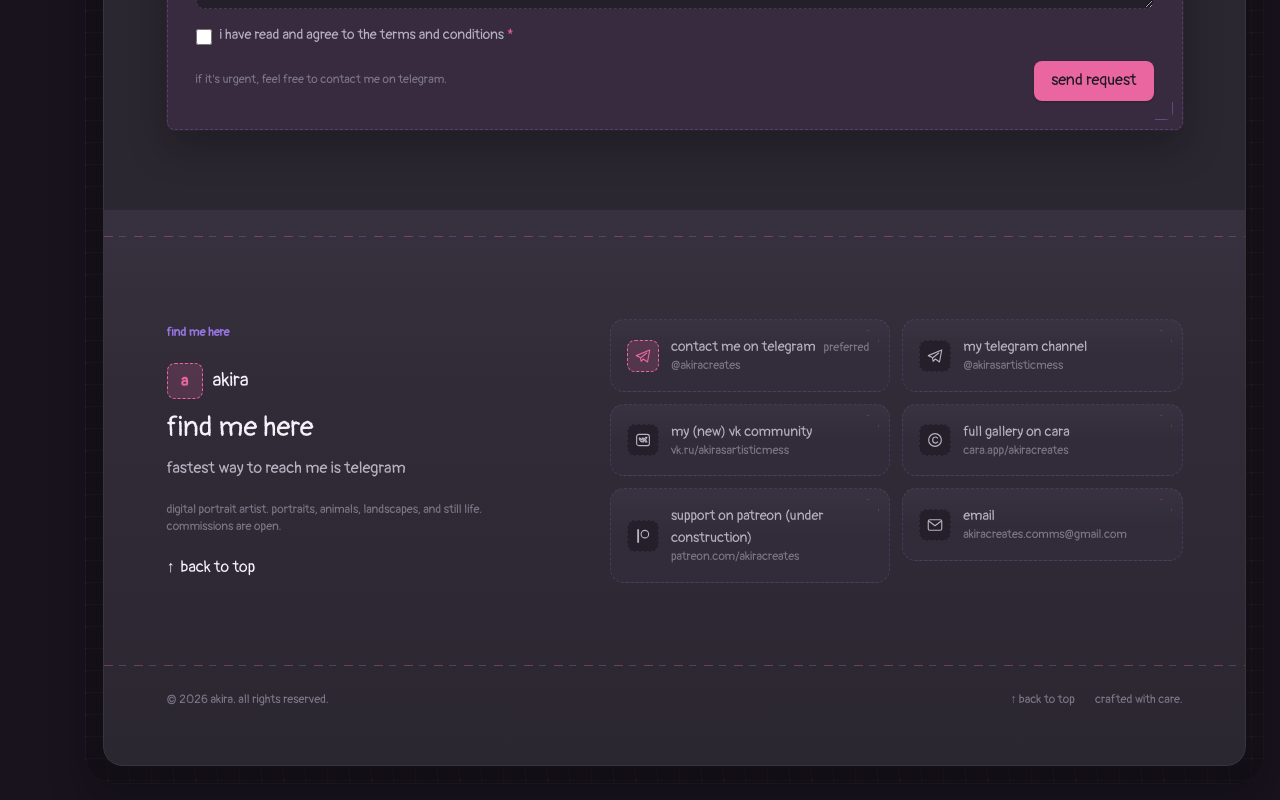
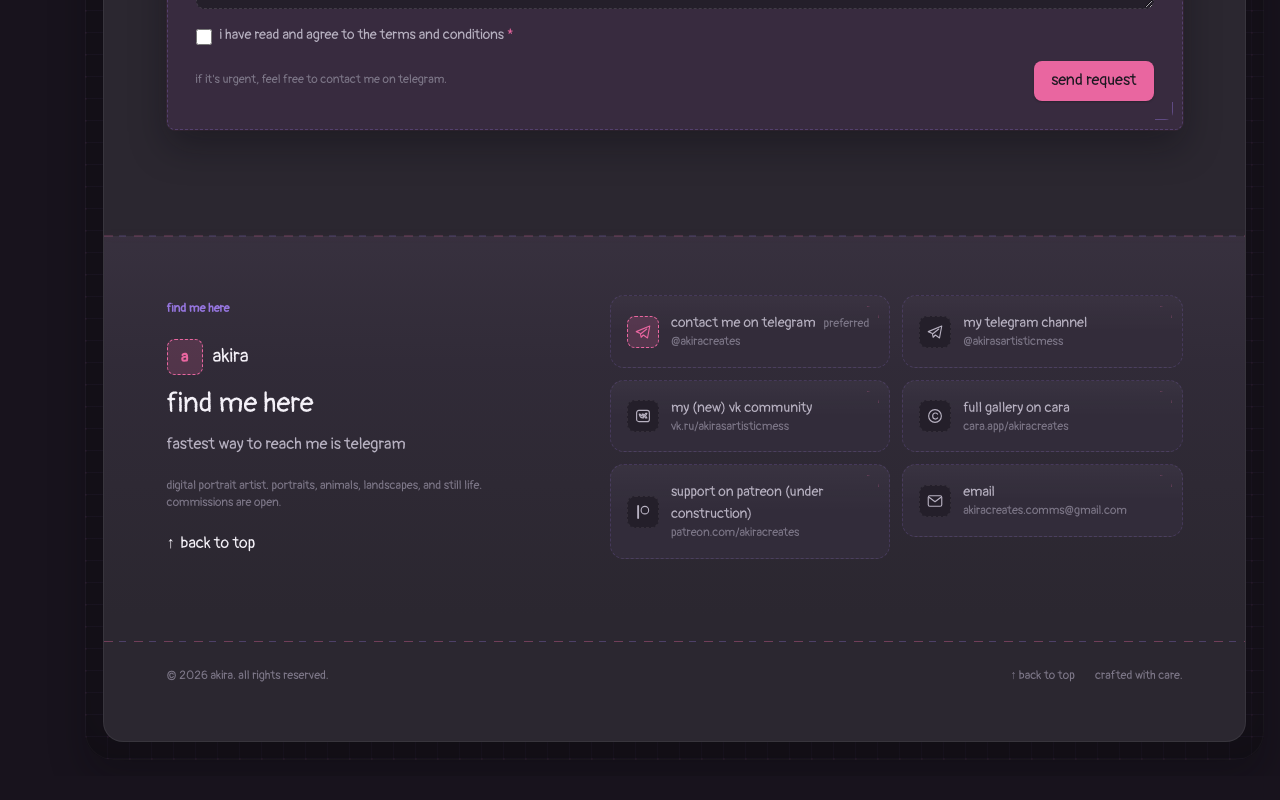
Before and after one commit to akiracreates/portfolio, a Next.js app in the folder frontend/: page /en/commissions/request in a window 1280 px wide. Shown: the part 886-1686 px from the top of the page. After the commit the page ends 1662 px from the top, so only its background shows below. Built offline with nearby package versions, Linux system fonts and the light colour scheme; no server answers.

Commit message:
updated separators

```diff
--- a/frontend/src/app/globals.css
+++ b/frontend/src/app/globals.css
@@ -2103,6 +2103,10 @@ a {
 
 .site-ending {
   position: relative;
+  background: transparent;
+}
+
+.site-ending-zone {
   background: linear-gradient(
     180deg,
     rgba(56, 49, 63, 0.96) 0%,
@@ -2113,18 +2117,26 @@ a {
 
 .site-ending::before {
   content: none;
-  position: absolute;
-  left: clamp(1.25rem, 5vw, 3.5rem);
-  right: clamp(1.25rem, 5vw, 3.5rem);
-  top: 0;
-  height: 1px;
-  background-image: repeating-linear-gradient(
-    90deg,
-    rgba(233, 102, 160, 0.18) 0 10px,
-    transparent 10px 16px,
-    rgba(149, 117, 222, 0.18) 16px 22px,
-    transparent 22px 30px
-  );
+}
+
+.site-ending-zone > .divider-bleed-host {
+  transform: translateY(-0.5px);
+}
+
+.site-ending-zone > .divider-bleed-host .broken-divider {
+  box-shadow: 0 0 8px rgba(233, 102, 160, 0.12);
+}
+
+.site-ending-zone > .divider-bleed-host + .container {
+  padding-top: clamp(1.5rem, 2.6vw, 2rem);
+}
+
+.site-ending-zone
+  > .divider-bleed-host
+  + .container
+  + .divider-bleed-host
+  + .container {
+  padding-top: 0;
 }
 
 .social-pill {
--- a/frontend/src/components/layout/footer.jsx
+++ b/frontend/src/components/layout/footer.jsx
@@ -36,8 +36,9 @@ export function Footer() {
   if (useCompactFooter) {
     return (
       <footer className="site-ending">
-        <SectionDividerBleed className="mt-0 mb-6 md:mb-7" />
-        <Container className="py-8 md:py-9">
+        <div className="site-ending-zone">
+          <SectionDividerBleed className="mt-0" />
+          <Container className="pt-6 pb-8 md:pt-7 md:pb-9">
             <div className="flex flex-col items-start gap-3 sm:flex-row sm:items-center sm:justify-between">
               <p className="caption">
                 © {year} akira. {t.rights || "all rights reserved."}
@@ -53,14 +54,16 @@ export function Footer() {
               </div>
             </div>
           </Container>
+        </div>
       </footer>
     );
   }
 
   return (
     <footer id="socials" className="site-ending">
-      <SectionDividerBleed className="mt-0 mb-7 md:mb-8" />
-      <Container className="py-12 md:py-14">
+      <div className="site-ending-zone">
+        <SectionDividerBleed className="mt-0" />
+        <Container className="pt-7 pb-12 md:pt-8 md:pb-14">
           <div className="grid gap-10 lg:grid-cols-12 lg:gap-12">
             <div className="lg:col-span-5">
               <div className="space-y-5">
@@ -152,6 +155,8 @@ export function Footer() {
             </div>
           </div>
         </Container>
+      </div>
+
       <SectionDividerBleed className="my-10" />
       <Container className="pb-12 md:pb-14">
         <div className="flex flex-col items-start gap-3 sm:flex-row sm:items-center sm:justify-between">
```
Lines whose indentation alone changed are shown as unchanged.
